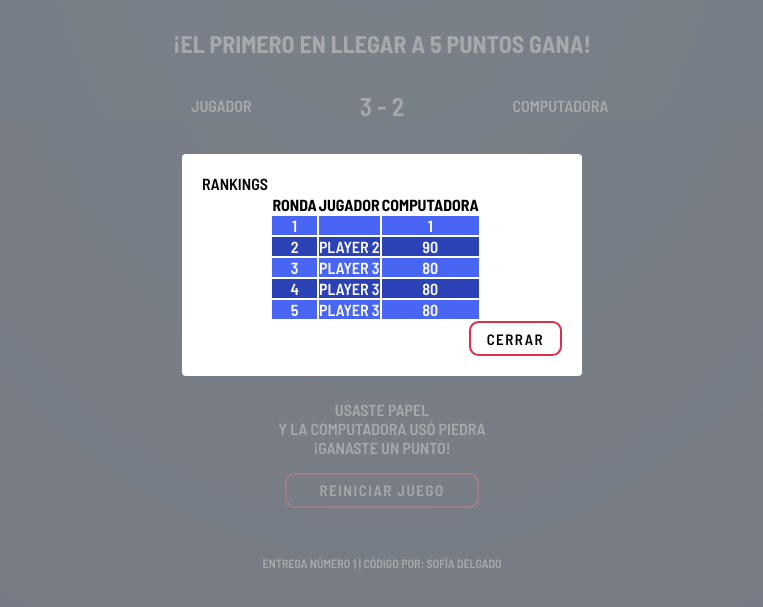
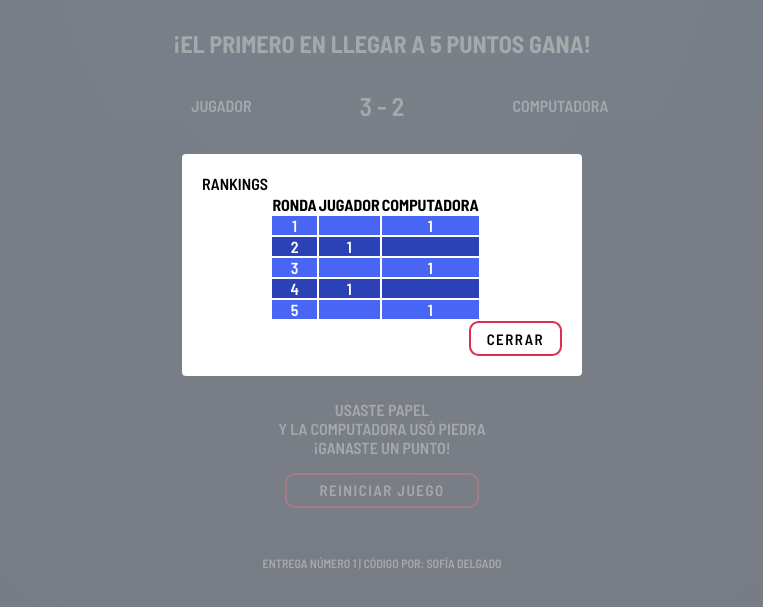
Before and after one commit to SofiaDelgado2022/Entrega1, a plain HTML site: page index.html in a window 1280 px wide. Both pictures are taken after a click on the button "RANKING". Shown: the part 135-742 px from the top of the page, without its empty margins (258-1021 px from the left). Drawn offline with Linux system fonts and the light colour scheme.

Commit message:
fix html

```diff
--- a/index.html
+++ b/index.html
@@ -40,23 +40,23 @@
                 </tr>
                 <tr>
                   <td>2</td>
-                  <td>Player 2</td>
-                  <td>90</td>
+                  <td>1</td>
+                  <td></td>
                 </tr>
                 <tr>
                   <td>3</td>
-                  <td>Player 3</td>
-                  <td>80</td>
+                  <td></td>
+                  <td>1</td>
                 </tr>
                 <tr>
                   <td>4</td>
-                  <td>Player 3</td>
-                  <td>80</td>
+                  <td>1</td>
+                  <td></td>
                 </tr>
                 <tr>
                   <td>5</td>
-                  <td>Player 3</td>
-                  <td>80</td>
+                  <td></td>
+                  <td>1</td>
                 </tr>
               </tbody>
             </table>
```
